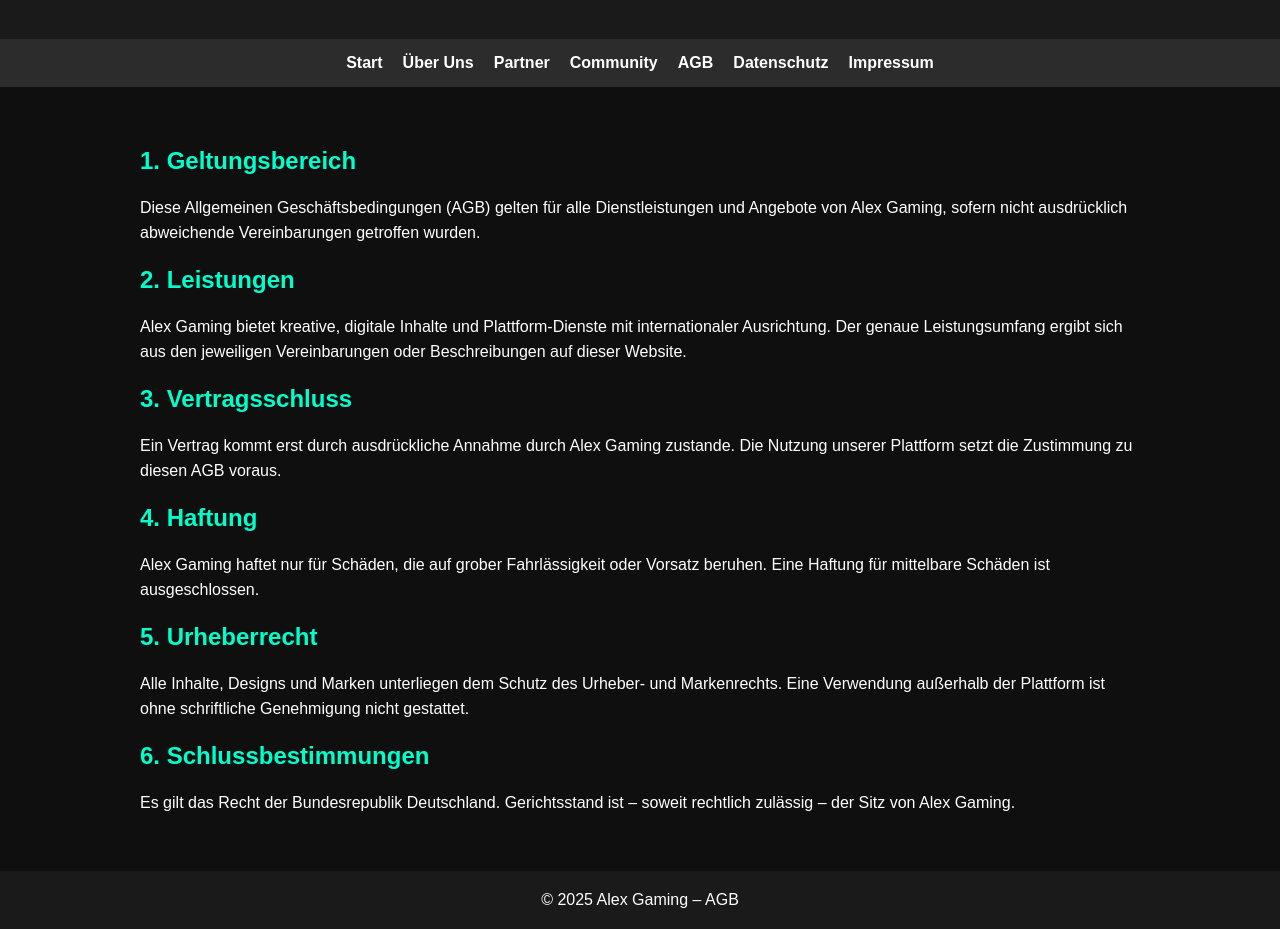
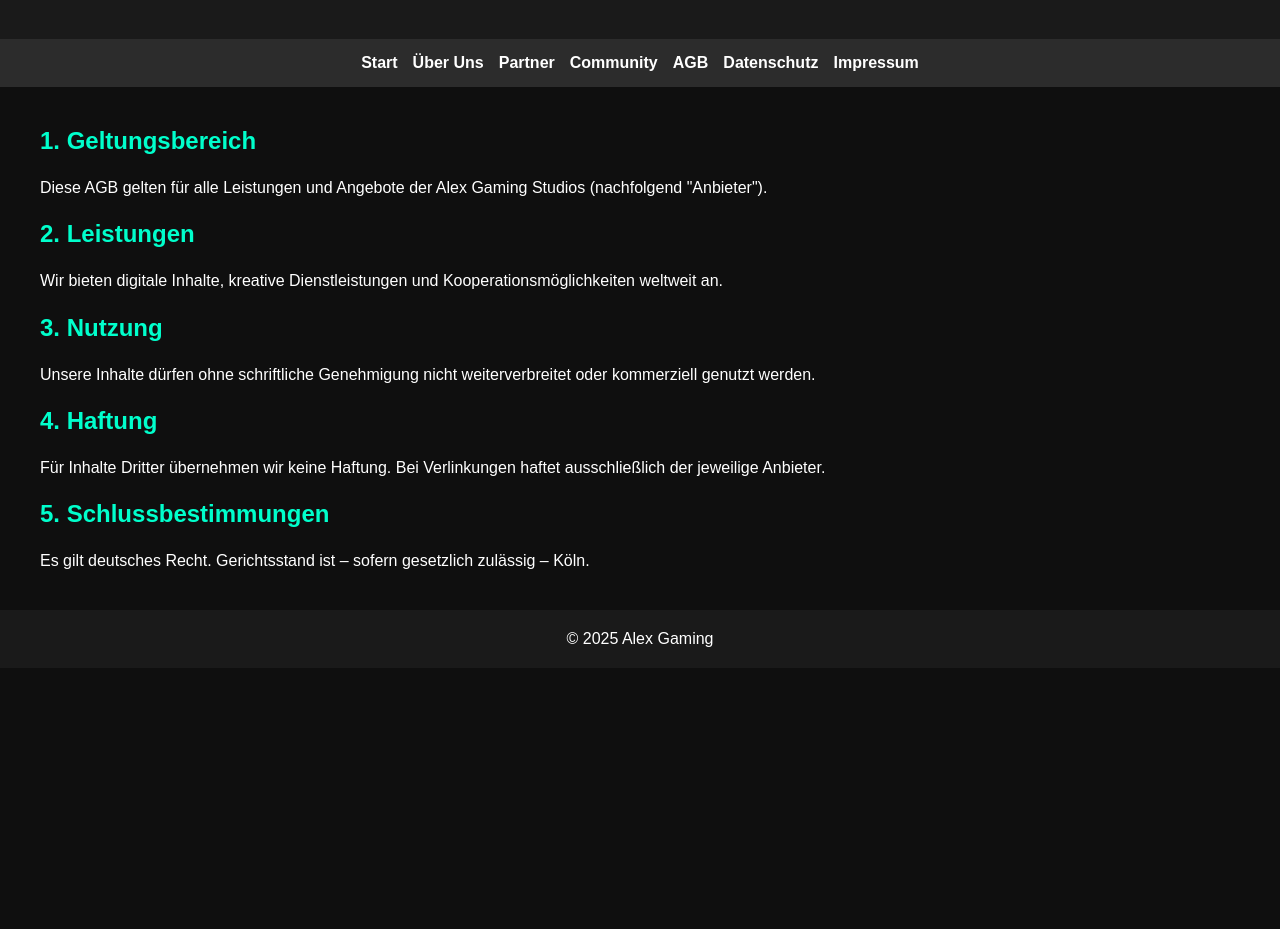
Before and after one commit to DuctileBonsai49/AlexGaming, a plain HTML site: page agb.html in a window 1280 px wide. Shown: the part 81-1010 px from the top of the page. After the commit the page ends 800 px from the top, so only its background shows below. Drawn offline with Linux system fonts and the light colour scheme.

Commit message:
agb.html aktualisieren

```diff
--- a/agb.html
+++ b/agb.html
@@ -1,26 +1,25 @@
 <!DOCTYPE html>
 <html lang="de">
 <head>
-  <meta charset="UTF-8" />
-  <meta name="viewport" content="width=device-width, initial-scale=1" />
+  <meta charset="UTF-8">
+  <meta name="viewport" content="width=device-width, initial-scale=1">
   <title>AGB – Alex Gaming</title>
   <style>
-    body { font-family: Arial, sans-serif; background: #0f0f0f; color: #fff; margin: 0; }
-    header, footer { background: #1a1a1a; padding: 20px; text-align: center; }
-    nav { background: #2c2c2c; display: flex; flex-wrap: wrap; justify-content: center; gap: 20px; padding: 15px; }
+    body { margin: 0; font-family: Arial, sans-serif; background: #0f0f0f; color: #fff; }
+    header, footer { background: #1a1a1a; text-align: center; padding: 20px; }
+    nav { background: #2c2c2c; display: flex; flex-wrap: wrap; justify-content: center; gap: 15px; padding: 15px; }
     nav a { color: #fff; text-decoration: none; font-weight: bold; }
     nav a:hover { color: #00ffcc; }
-    main { padding: 40px 20px; max-width: 1000px; margin: auto; }
+    main { max-width: 1200px; margin: auto; padding: 20px; }
     h1, h2 { color: #00ffcc; }
     p { line-height: 1.6; }
+    @media (max-width: 768px) {
+      nav { flex-direction: column; align-items: center; }
+    }
   </style>
 </head>
 <body>
-
-<header>
-  <h1>Allgemeine Geschäftsbedingungen</h1>
-</header>
-
+  <header><h1>Allgemeine Geschäftsbedingungen</h1></header>
   <nav>
     <a href="index.html">Start</a>
     <a href="ueber.html">Über Uns</a>
@@ -30,30 +29,22 @@
     <a href="datenschutz.html">Datenschutz</a>
     <a href="impressum.html">Impressum</a>
   </nav>
-
   <main>
     <h2>1. Geltungsbereich</h2>
-  <p>Diese Allgemeinen Geschäftsbedingungen (AGB) gelten für alle Dienstleistungen und Angebote von Alex Gaming, sofern nicht ausdrücklich abweichende Vereinbarungen getroffen wurden.</p>
+    <p>Diese AGB gelten für alle Leistungen und Angebote der Alex Gaming Studios (nachfolgend "Anbieter").</p>
 
     <h2>2. Leistungen</h2>
-  <p>Alex Gaming bietet kreative, digitale Inhalte und Plattform-Dienste mit internationaler Ausrichtung. Der genaue Leistungsumfang ergibt sich aus den jeweiligen Vereinbarungen oder Beschreibungen auf dieser Website.</p>
+    <p>Wir bieten digitale Inhalte, kreative Dienstleistungen und Kooperationsmöglichkeiten weltweit an.</p>
 
-  <h2>3. Vertragsschluss</h2>
-  <p>Ein Vertrag kommt erst durch ausdrückliche Annahme durch Alex Gaming zustande. Die Nutzung unserer Plattform setzt die Zustimmung zu diesen AGB voraus.</p>
+    <h2>3. Nutzung</h2>
+    <p>Unsere Inhalte dürfen ohne schriftliche Genehmigung nicht weiterverbreitet oder kommerziell genutzt werden.</p>
 
     <h2>4. Haftung</h2>
-  <p>Alex Gaming haftet nur für Schäden, die auf grober Fahrlässigkeit oder Vorsatz beruhen. Eine Haftung für mittelbare Schäden ist ausgeschlossen.</p>
+    <p>Für Inhalte Dritter übernehmen wir keine Haftung. Bei Verlinkungen haftet ausschließlich der jeweilige Anbieter.</p>
 
-  <h2>5. Urheberrecht</h2>
-  <p>Alle Inhalte, Designs und Marken unterliegen dem Schutz des Urheber- und Markenrechts. Eine Verwendung außerhalb der Plattform ist ohne schriftliche Genehmigung nicht gestattet.</p>
-
-  <h2>6. Schlussbestimmungen</h2>
-  <p>Es gilt das Recht der Bundesrepublik Deutschland. Gerichtsstand ist – soweit rechtlich zulässig – der Sitz von Alex Gaming.</p>
+    <h2>5. Schlussbestimmungen</h2>
+    <p>Es gilt deutsches Recht. Gerichtsstand ist – sofern gesetzlich zulässig – Köln.</p>
   </main>
-
-<footer>
-  &copy; 2025 Alex Gaming – AGB
-</footer>
-
+  <footer>&copy; 2025 Alex Gaming</footer>
 </body>
 </html>
```
Lines whose indentation alone changed are shown as unchanged.
